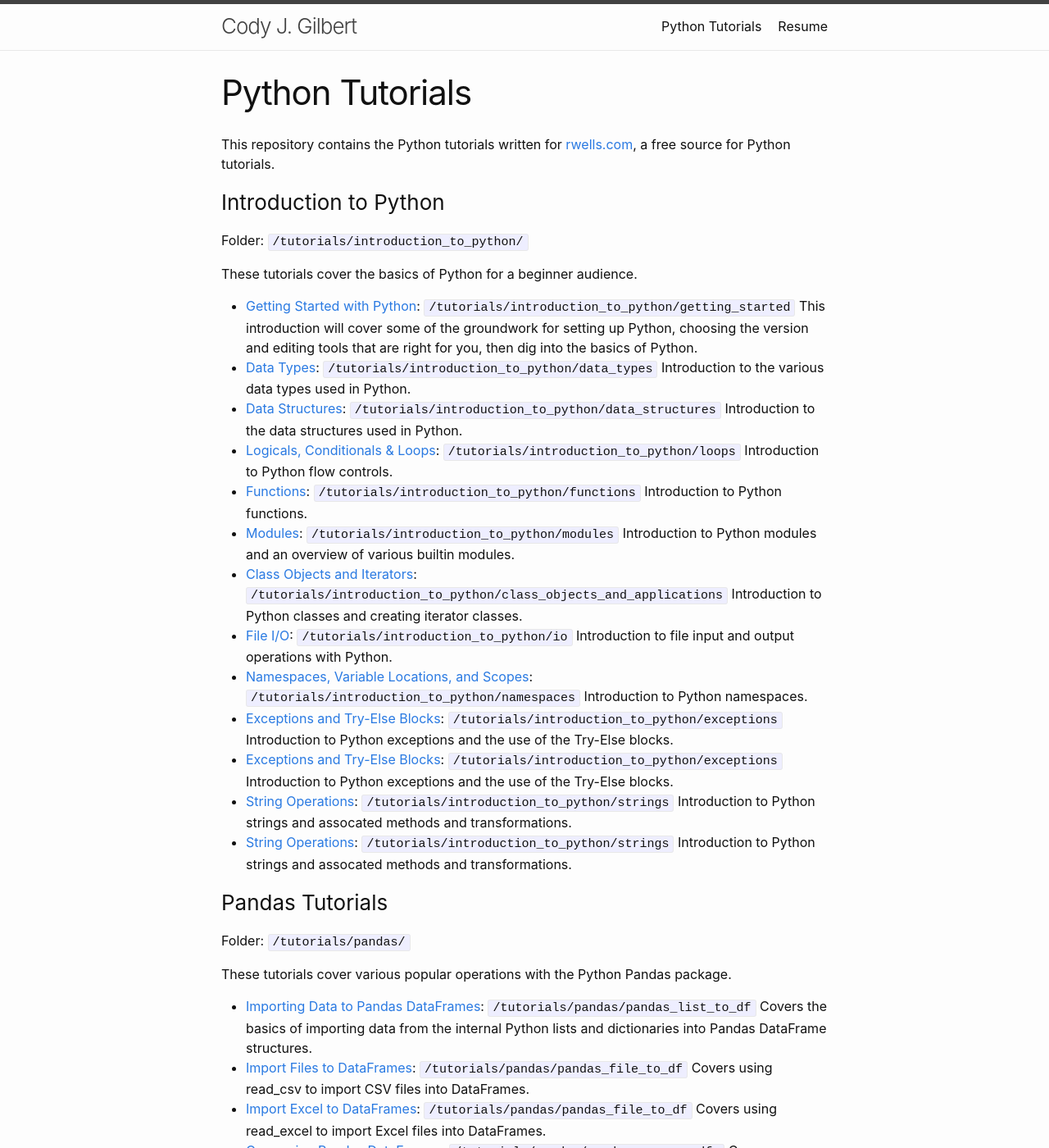
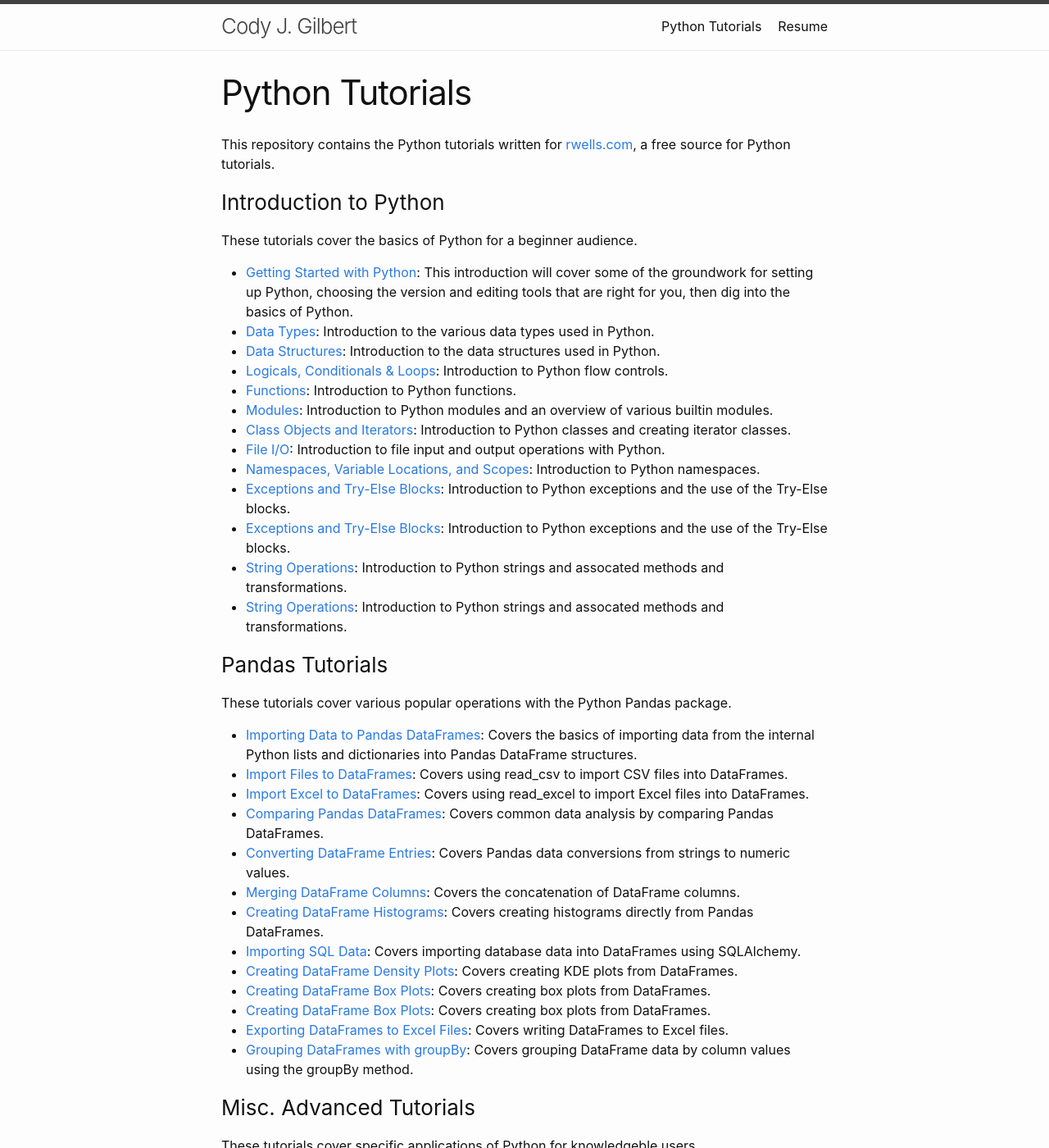
Before and after one commit to cody-joe-gilbert/cody-joe-gilbert.github.io, a Jekyll site: the page built from subpages/python_tutorials.md, in a window 1280 px wide and 1400 px high. Shown: the whole window at 82% size. Built offline with Jekyll 4.4.1, drawn with Linux system fonts in a browser that asks for light colours; some of the changed text lies outside the part shown.

Commit message:
edited python tutorials page to remove file locations only useful in repo

```diff
--- a/subpages/python_tutorials.md
+++ b/subpages/python_tutorials.md
@@ -7,75 +7,70 @@ permalink: /projects/python_tutorials/
 This repository contains the Python tutorials written for [rwells.com]( https://wellsr.com/python/ ), a free source for Python tutorials.
 
 ### Introduction to Python
-Folder: `/tutorials/introduction_to_python/`
 
 These tutorials cover the basics of Python for a beginner audience.
 
-* [Getting Started with Python]( https://wellsr.com/python/basics/getting-started-with-python-introduction/ ): `/tutorials/introduction_to_python/getting_started`
-This introduction will cover some of the groundwork for setting up Python, choosing the version and editing tools that are right for you, then dig into the basics of Python.
-* [Data Types]( https://wellsr.com/python/basics/python-data-types/ ): `/tutorials/introduction_to_python/data_types`
+* [Getting Started with Python]( https://wellsr.com/python/basics/getting-started-with-python-introduction/ ): This introduction will cover some of the groundwork for setting up Python, choosing the version and editing tools that are right for you, then dig into the basics of Python.
+* [Data Types]( https://wellsr.com/python/basics/python-data-types/ ):
 Introduction to the various data types used in Python.
-* [Data Structures]( https://wellsr.com/python/basics/python-data-structures/ ): `/tutorials/introduction_to_python/data_structures`
+* [Data Structures]( https://wellsr.com/python/basics/python-data-structures/ ):
 Introduction to the data structures used in Python.
-* [Logicals, Conditionals & Loops]( https://wellsr.com/python/basics/python-conditionals-loops-and-logical-operators/ ): `/tutorials/introduction_to_python/loops`
+* [Logicals, Conditionals & Loops]( https://wellsr.com/python/basics/python-conditionals-loops-and-logical-operators/ ):
 Introduction to Python flow controls.
-* [Functions]( https://wellsr.com/python/basics/using-python-functions-defining-new-functions/ ): `/tutorials/introduction_to_python/functions`
+* [Functions]( https://wellsr.com/python/basics/using-python-functions-defining-new-functions/ ):
 Introduction to Python functions.
-* [Modules]( https://wellsr.com/python/basics/python-modules-for-saving-and-distributing-code/ ): `/tutorials/introduction_to_python/modules`
+* [Modules]( https://wellsr.com/python/basics/python-modules-for-saving-and-distributing-code/ ):
 Introduction to Python modules and an overview of various builtin modules.
-* [Class Objects and Iterators]( https://wellsr.com/python/basics/python-class-objects-and-class-applications/ ): `/tutorials/introduction_to_python/class_objects_and_applications`
+* [Class Objects and Iterators]( https://wellsr.com/python/basics/python-class-objects-and-class-applications/ ):
 Introduction to Python classes and creating iterator classes.
-* [File I/O]( https://wellsr.com/python/basics/python-io-input-output-examples/ ): `/tutorials/introduction_to_python/io`
+* [File I/O]( https://wellsr.com/python/basics/python-io-input-output-examples/ ):
 Introduction to file input and output operations with Python.
-* [Namespaces, Variable Locations, and Scopes]( https://wellsr.com/python/basics/python-namespaces-variable-locations-and-scopes/ ): `/tutorials/introduction_to_python/namespaces`
+* [Namespaces, Variable Locations, and Scopes]( https://wellsr.com/python/basics/python-namespaces-variable-locations-and-scopes/ ):
 Introduction to Python namespaces.
-* [Exceptions and Try-Else Blocks]( https://wellsr.com/python/python-exceptions-handling-with-try-except-else-finally-statements/ ): `/tutorials/introduction_to_python/exceptions`
+* [Exceptions and Try-Else Blocks]( https://wellsr.com/python/python-exceptions-handling-with-try-except-else-finally-statements/ ):
 Introduction to Python exceptions and the use of the Try-Else blocks.
-* [Exceptions and Try-Else Blocks]( https://wellsr.com/python/python-exceptions-handling-with-try-except-else-finally-statements/ ): `/tutorials/introduction_to_python/exceptions`
+* [Exceptions and Try-Else Blocks]( https://wellsr.com/python/python-exceptions-handling-with-try-except-else-finally-statements/ ):
 Introduction to Python exceptions and the use of the Try-Else blocks.
-* [String Operations]( https://wellsr.com/python/python-string-operations-and-string-formatting/ ): `/tutorials/introduction_to_python/strings`
+* [String Operations]( https://wellsr.com/python/python-string-operations-and-string-formatting/ ):
 Introduction to Python strings and assocated methods and transformations.
-* [String Operations]( https://wellsr.com/python/python-string-operations-and-string-formatting/ ): `/tutorials/introduction_to_python/strings`
+* [String Operations]( https://wellsr.com/python/python-string-operations-and-string-formatting/ ):
 Introduction to Python strings and assocated methods and transformations.
 
 ### Pandas Tutorials
-Folder: `/tutorials/pandas/`
-
 These tutorials cover various popular operations with the Python Pandas package.
 
-* [Importing Data to Pandas DataFrames]( https://wellsr.com/python/pandas-dataframe-from-dictionary-list-and-more/ ): `/tutorials/pandas/pandas_list_to_df`
+* [Importing Data to Pandas DataFrames]( https://wellsr.com/python/pandas-dataframe-from-dictionary-list-and-more/ ):
 Covers the basics of importing data from the internal Python lists and dictionaries into Pandas DataFrame structures.
-* [Import Files to DataFrames]( https://wellsr.com/python/pandas-read_csv-examples-for-importing-files/ ): `/tutorials/pandas/pandas_file_to_df`
+* [Import Files to DataFrames]( https://wellsr.com/python/pandas-read_csv-examples-for-importing-files/ ):
 Covers using read_csv to import CSV files into DataFrames.
-* [Import Excel to DataFrames]( https://wellsr.com/python/python-pandas-read_excel-to-import-excel-file-into-dataframe/ ): `/tutorials/pandas/pandas_file_to_df`
+* [Import Excel to DataFrames]( https://wellsr.com/python/python-pandas-read_excel-to-import-excel-file-into-dataframe/ ):
 Covers using read_excel to import Excel files into DataFrames.
-* [Comparing Pandas DataFrames]( https://wellsr.com/python/pandas-compare-two-data-frames/ ): `/tutorials/pandas/pandas_compare_dfs`
+* [Comparing Pandas DataFrames]( https://wellsr.com/python/pandas-compare-two-data-frames/ ):
 Covers common data analysis by comparing Pandas DataFrames.
-* [Converting DataFrame Entries]( https://wellsr.com/python/python-convert-pandas-dataframe-string-to-float-int/ ): `/tutorials/pandas/pandas_string_to_numeric`
+* [Converting DataFrame Entries]( https://wellsr.com/python/python-convert-pandas-dataframe-string-to-float-int/ ):
 Covers Pandas data conversions from strings to numeric values.
-* [Merging DataFrame Columns]( https://wellsr.com/python/using-pandas-concat-to-merge-dataframes/ ): `/tutorials/pandas/pandas_merge_dfs`
+* [Merging DataFrame Columns]( https://wellsr.com/python/using-pandas-concat-to-merge-dataframes/ ):
 Covers the concatenation of DataFrame columns.
-* [Creating DataFrame Histograms]( https://wellsr.com/python/python-create-histogram-from-pandas-dataframe/ ): `/tutorials/pandas/pandas_histogram`
+* [Creating DataFrame Histograms]( https://wellsr.com/python/python-create-histogram-from-pandas-dataframe/ ):
 Covers creating histograms directly from Pandas DataFrames.
-* [Importing SQL Data]( https://wellsr.com/python/import-sql-data-query-into-pandas-dataframe-with-sqlalchemy/ ): `/tutorials/pandas/pandas_sql`
+* [Importing SQL Data]( https://wellsr.com/python/import-sql-data-query-into-pandas-dataframe-with-sqlalchemy/ ):
 Covers importing database data into DataFrames using SQLAlchemy.
-* [Creating DataFrame Density Plots]( https://wellsr.com/python/python-pandas-density-plot-from-a-dataframe/ ): `/tutorials/pandas/pandas_density_plots`
+* [Creating DataFrame Density Plots]( https://wellsr.com/python/python-pandas-density-plot-from-a-dataframe/ ):
 Covers creating KDE plots from DataFrames.
-* [Creating DataFrame Box Plots]( https://wellsr.com/python/python-create-pandas-boxplots-with-dataframes/ ): `/tutorials/pandas/pandas_boxplot`
+* [Creating DataFrame Box Plots]( https://wellsr.com/python/python-create-pandas-boxplots-with-dataframes/ ):
 Covers creating box plots from DataFrames.
-* [Creating DataFrame Box Plots]( https://wellsr.com/python/python-create-pandas-boxplots-with-dataframes/ ): `/tutorials/pandas/pandas_boxplot`
+* [Creating DataFrame Box Plots]( https://wellsr.com/python/python-create-pandas-boxplots-with-dataframes/ ):
 Covers creating box plots from DataFrames.
-* [Exporting DataFrames to Excel Files]( https://wellsr.com/python/python-export-dataframe-to-excel-with-pandas-excelwriter/ ): `/tutorials/pandas/pandas_to_excel`
+* [Exporting DataFrames to Excel Files]( https://wellsr.com/python/python-export-dataframe-to-excel-with-pandas-excelwriter/ ):
 Covers writing DataFrames to Excel files.
-* [Grouping DataFrames with groupBy]( https://wellsr.com/python/python-group-data-with-pandas-groupby/ ): `/tutorials/pandas/pandas_groupby`
+* [Grouping DataFrames with groupBy]( https://wellsr.com/python/python-group-data-with-pandas-groupby/ ):
 Covers grouping DataFrame data by column values using the groupBy method.
 
 ### Misc. Advanced Tutorials
-Folder: `/tutorials/advanced_misc_topics/`
 
 These tutorials cover specific applications of Python for knowledgeble users.
 
-* [Using Command Line Arguments]( https://wellsr.com/python/using-command-line-arguments-with-python-sys-argv/ ): `/tutorials/advanced_misc_topics/sys_argv`
+* [Using Command Line Arguments]( https://wellsr.com/python/using-command-line-arguments-with-python-sys-argv/ ):
 Covers using the sys.argv attribute to use command line arguments within a Python applications.
-* [Using stdin, stdout, and stderr]( https://wellsr.com/python/python-stdin-stdout-stderr-with-sys-module/ ): `/tutorials/advanced_misc_topics/sys_stdin_out`
+* [Using stdin, stdout, and stderr]( https://wellsr.com/python/python-stdin-stdout-stderr-with-sys-module/ ):
 Covers using the sys module for manipulating process stdin, stdout, stderr.
```
